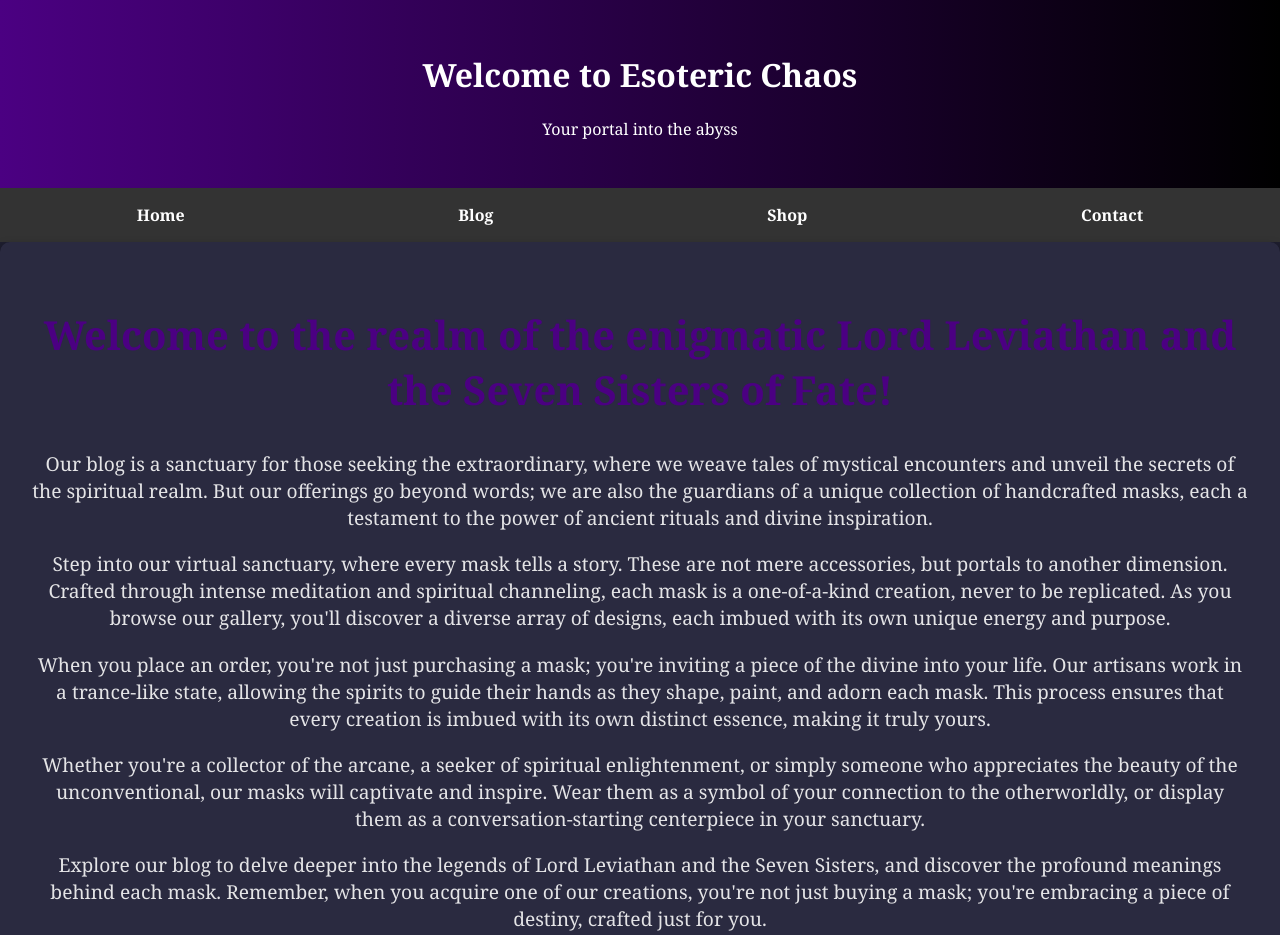
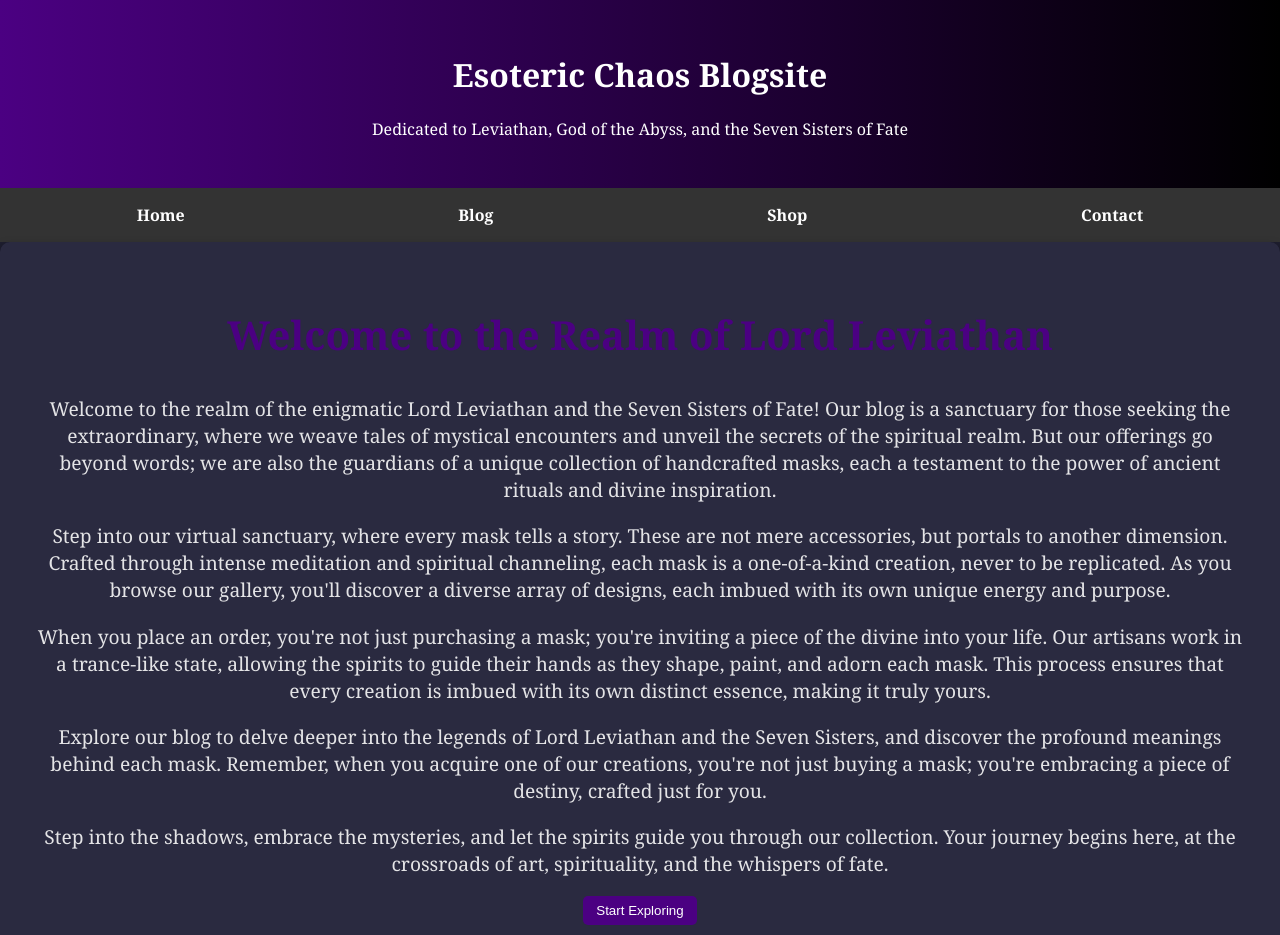
Before and after one commit to LordAtiku/The-Serpent-s-Touch, a plain HTML site: page index.html in a window 1280 px wide. Shown: the top 935 px of the page. Drawn offline with Linux system fonts and the light colour scheme.

Commit message:
Update index.html

```diff
--- a/index.html
+++ b/index.html
@@ -4,45 +4,38 @@
     <meta charset="UTF-8">
     <meta name="viewport" content="width=device-width, initial-scale=1.0">
     <title>Esoteric Chaos Blogsite</title>
+    <!-- Link to the external CSS file -->
     <link rel="stylesheet" href="style.css">
-    <script src="script.js" defer></script>
 </head>
 <body>
-    <!-- Header Section -->
     <header>
-        <h1>Welcome to Esoteric Chaos</h1>
-        <p>Your portal into the abyss</p>
+        <h1>Esoteric Chaos Blogsite</h1>
+        <p>Dedicated to Leviathan, God of the Abyss, and the Seven Sisters of Fate</p>
     </header>
 
-    <!-- Navigation Bar -->
     <nav>
-        <a href="#home">Home</a>
+        <a href="#">Home</a>
         <a href="#blog">Blog</a>
         <a href="#shop">Shop</a>
         <a href="#contact">Contact</a>
     </nav>
 
-    <!-- Main Home Content Section -->
+    <!-- Home Content Section -->
     <section id="home-content">
-        <h2>Welcome to the realm of the enigmatic Lord Leviathan and the Seven Sisters of Fate!</h2>
-        <p>Our blog is a sanctuary for those seeking the extraordinary, where we weave tales of mystical encounters and unveil the secrets of the spiritual realm. But our offerings go beyond words; we are also the guardians of a unique collection of handcrafted masks, each a testament to the power of ancient rituals and divine inspiration.</p>
-
+        <h2>Welcome to the Realm of Lord Leviathan</h2>
+        <p>Welcome to the realm of the enigmatic Lord Leviathan and the Seven Sisters of Fate! Our blog is a sanctuary for those seeking the extraordinary, where we weave tales of mystical encounters and unveil the secrets of the spiritual realm. But our offerings go beyond words; we are also the guardians of a unique collection of handcrafted masks, each a testament to the power of ancient rituals and divine inspiration.</p>
         <p>Step into our virtual sanctuary, where every mask tells a story. These are not mere accessories, but portals to another dimension. Crafted through intense meditation and spiritual channeling, each mask is a one-of-a-kind creation, never to be replicated. As you browse our gallery, you'll discover a diverse array of designs, each imbued with its own unique energy and purpose.</p>
-
         <p>When you place an order, you're not just purchasing a mask; you're inviting a piece of the divine into your life. Our artisans work in a trance-like state, allowing the spirits to guide their hands as they shape, paint, and adorn each mask. This process ensures that every creation is imbued with its own distinct essence, making it truly yours.</p>
-
-        <p>Whether you're a collector of the arcane, a seeker of spiritual enlightenment, or simply someone who appreciates the beauty of the unconventional, our masks will captivate and inspire. Wear them as a symbol of your connection to the otherworldly, or display them as a conversation-starting centerpiece in your sanctuary.</p>
-
         <p>Explore our blog to delve deeper into the legends of Lord Leviathan and the Seven Sisters, and discover the profound meanings behind each mask. Remember, when you acquire one of our creations, you're not just buying a mask; you're embracing a piece of destiny, crafted just for you.</p>
-
         <p>Step into the shadows, embrace the mysteries, and let the spirits guide you through our collection. Your journey begins here, at the crossroads of art, spirituality, and the whispers of fate.</p>
-
-        <button onclick="startExploring()">Start Exploring</button>
+        <button>Start Exploring</button>
     </section>
 
-    <!-- Footer Section -->
     <footer>
         <p>&copy; 2025 Esoteric Chaos Blogsite. All Rights Reserved. This site is for entertainment purposes only.</p>
     </footer>
+
+    <!-- Link to the external JavaScript file -->
+    <script src="script.js" defer></script>
 </body>
 </html>
```
